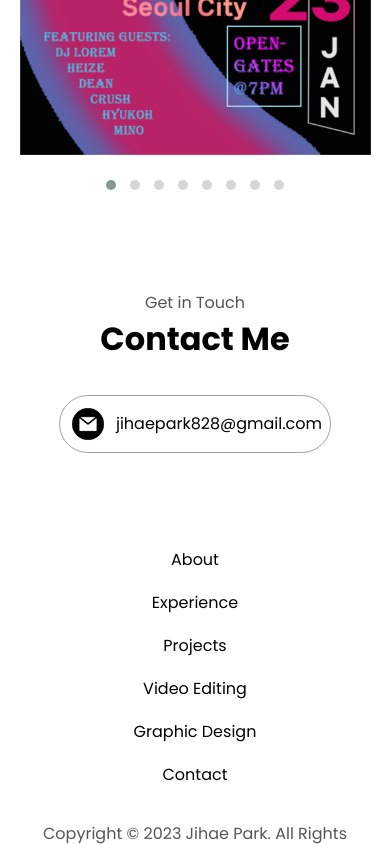
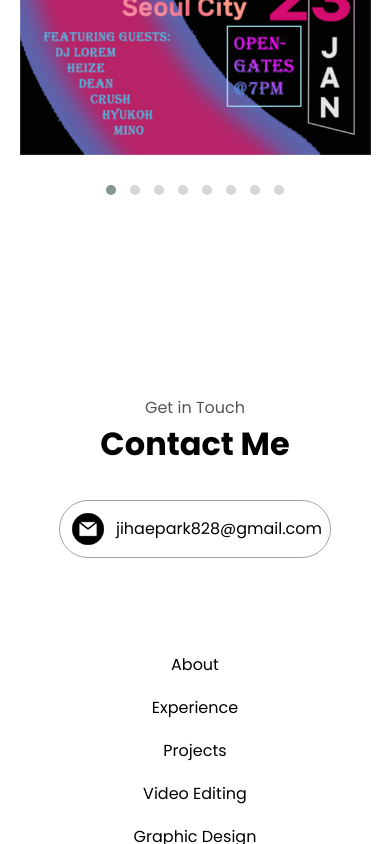
Before and after one commit to yerrboss/portfolio, a plain HTML site: page index.html in a window 390 px wide. Shown: the part 7039-7883 px from the top of the page. Drawn offline with nearby package versions, Linux system fonts and the light colour scheme.

Commit message:
Update mediaqueries.css

```diff
--- a/mediaqueries.css
+++ b/mediaqueries.css
@@ -9,6 +9,10 @@
   #contact,
   #projects {
     height: fit-content;
+  }
+    #contact {
+    /* height: 90vh; */
+    margin-top: 100px;
   }
 }
 
@@ -44,6 +48,12 @@
   }
   .about-containers {
     margin-top: 0;
+  }
+  .owl-theme .owl-dots {
+    padding-top: 0px;
+  }
+    #contact {
+    height: 90vh;
   }
 }
 
@@ -100,4 +110,12 @@
   .text-container {
     text-align: justify;
   }
+
+  /* owl-nav */
+  .owl-nav {
+    display: none;
+  }
+  .owl-theme .owl-dots {
+    padding-top: 25px;
+  }
 }
```
